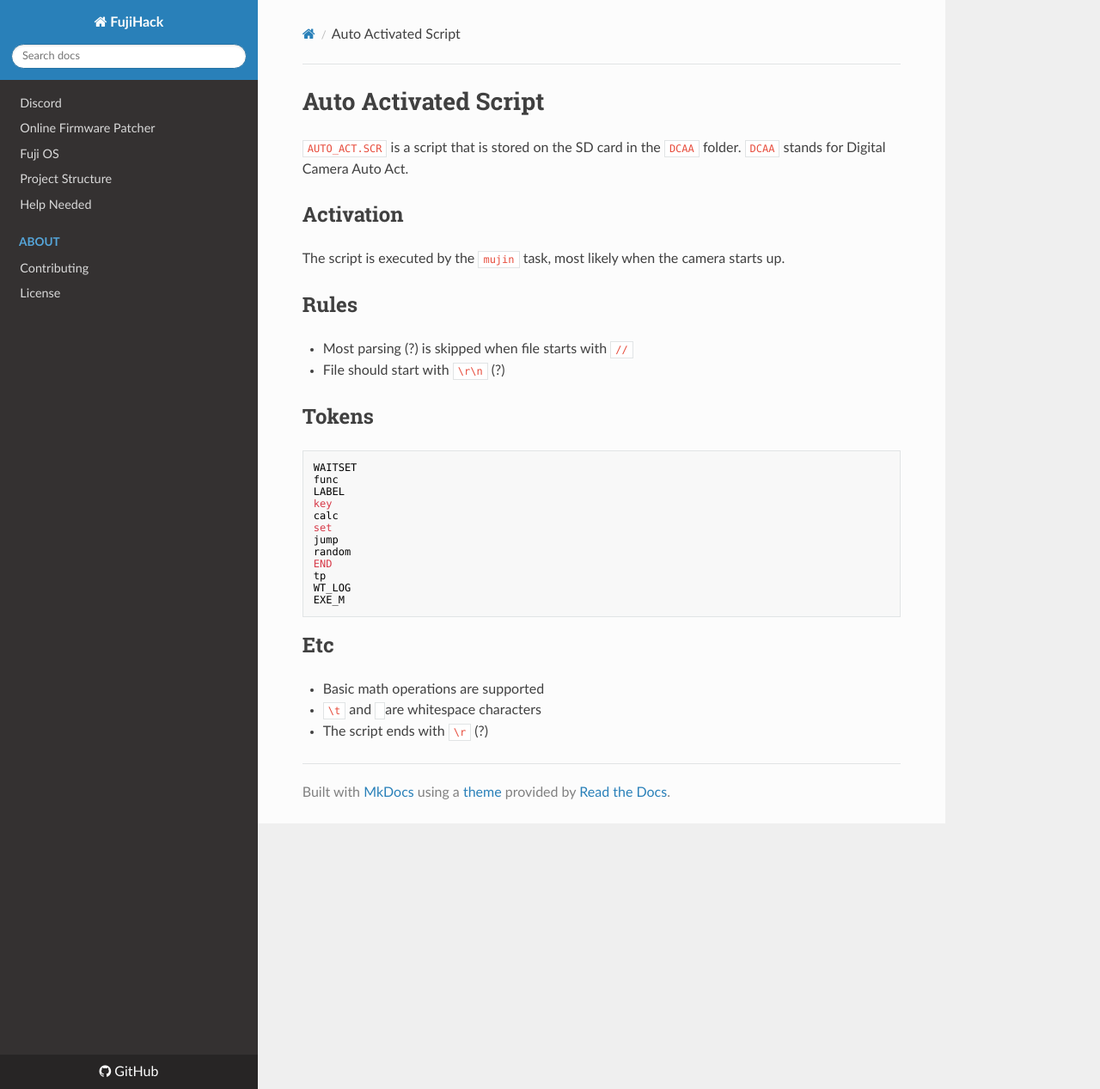
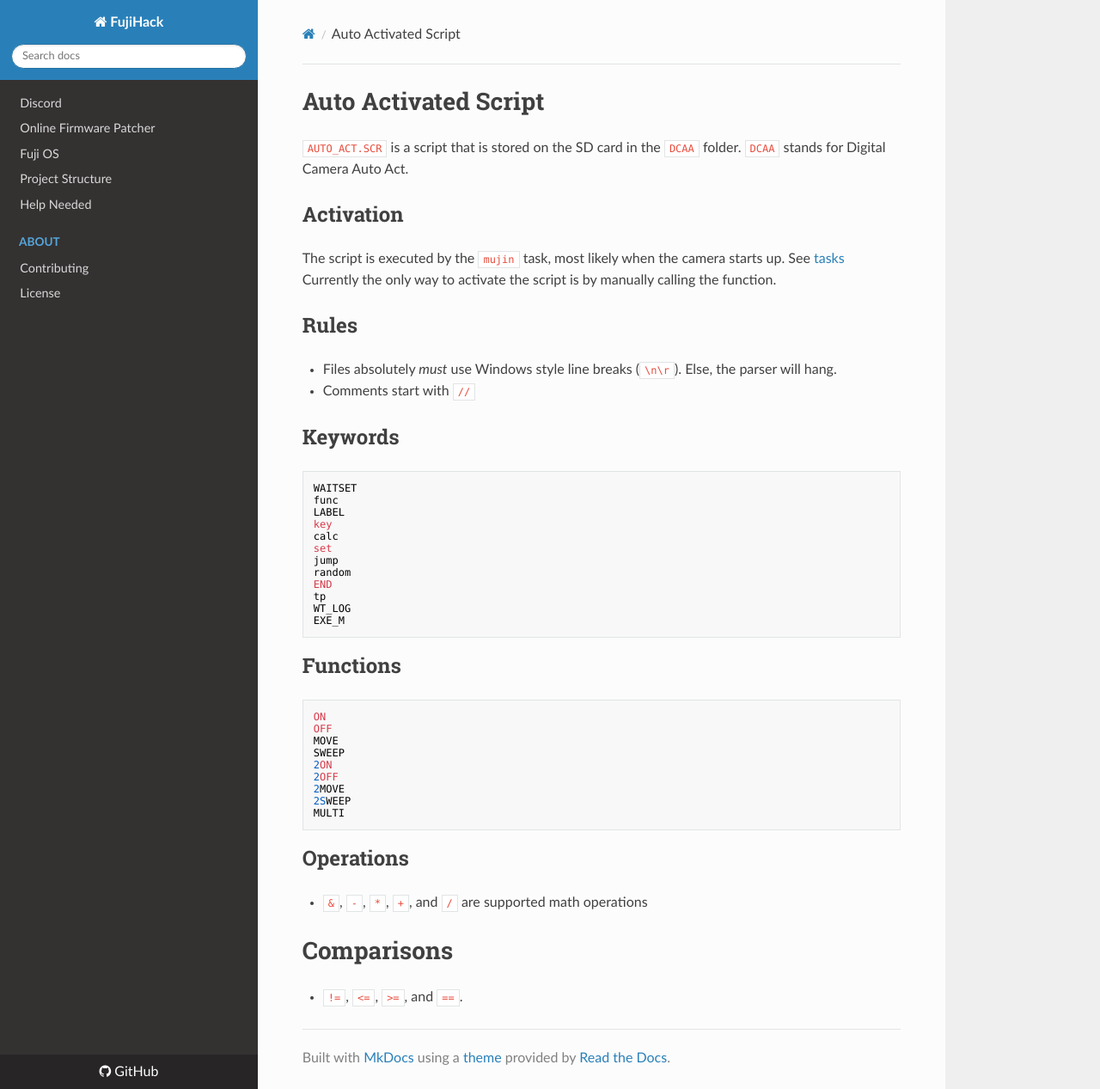
Before and after one commit to fujihack/wiki, an MkDocs documentation site: the page built from docs/autoactscr.md, in a window 1280 px wide and 1267 px high. Shown: the whole window at 86% size. Built offline with MkDocs 1.6.1, drawn with Linux system fonts in a browser that asks for light colours; nearby versions of some CDN libraries.

Commit message:
Update autoactscr.md

````diff
--- a/docs/autoactscr.md
+++ b/docs/autoactscr.md
@@ -2,13 +2,14 @@
 `AUTO_ACT.SCR` is a script that is stored on the SD card in the `DCAA` folder. `DCAA` stands for Digital Camera Auto Act.
 
 ## Activation
-The script is executed by the `mujin` task, most likely when the camera starts up.
+The script is executed by the `mujin` task, most likely when the camera starts up. See [tasks](tasks.md)
+Currently the only way to activate the script is by manually calling the function.
 
 ## Rules
-- Most parsing (?) is skipped when file starts with `//`
-- File should start with `\r\n` (?)
+- Files absolutely *must* use Windows style line breaks (`\n\r`). Else, the parser will hang.
+- Comments start with `//`
 
-## Tokens
+## Keywords
 ```
 WAITSET
 func
@@ -24,7 +25,21 @@ WT_LOG
 EXE_M
 ```
 
-## Etc
-- Basic math operations are supported
-- `\t` and ` ` are whitespace characters
-- The script ends with `\r` (?)
+## Functions
+```
+ON
+OFF
+MOVE
+SWEEP
+2ON
+2OFF
+2MOVE
+2SWEEP
+MULTI
+```
+
+## Operations
+- `&`, `-`, `*`, `+`, and `/` are supported math operations
+
+# Comparisons
+- `!=`, `<=`, `>=`, and `==`.
````
